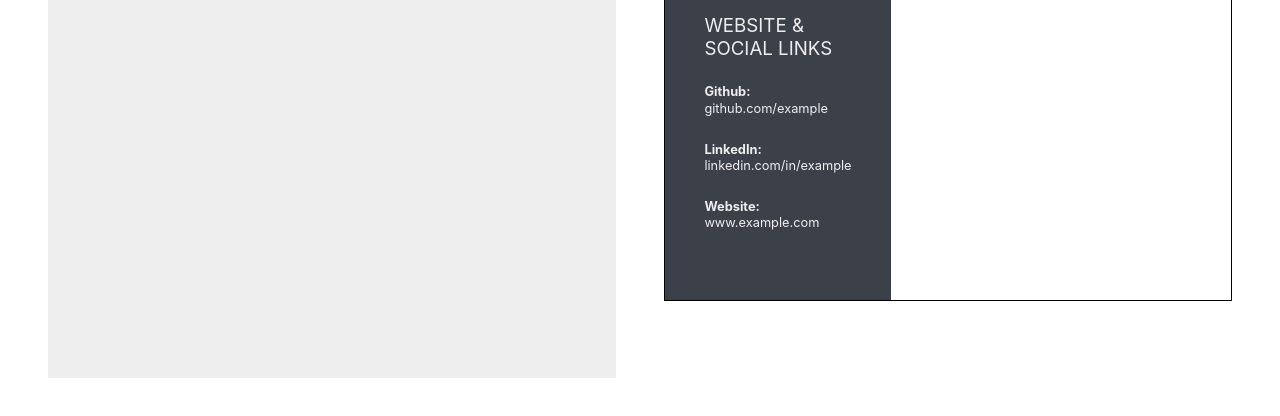
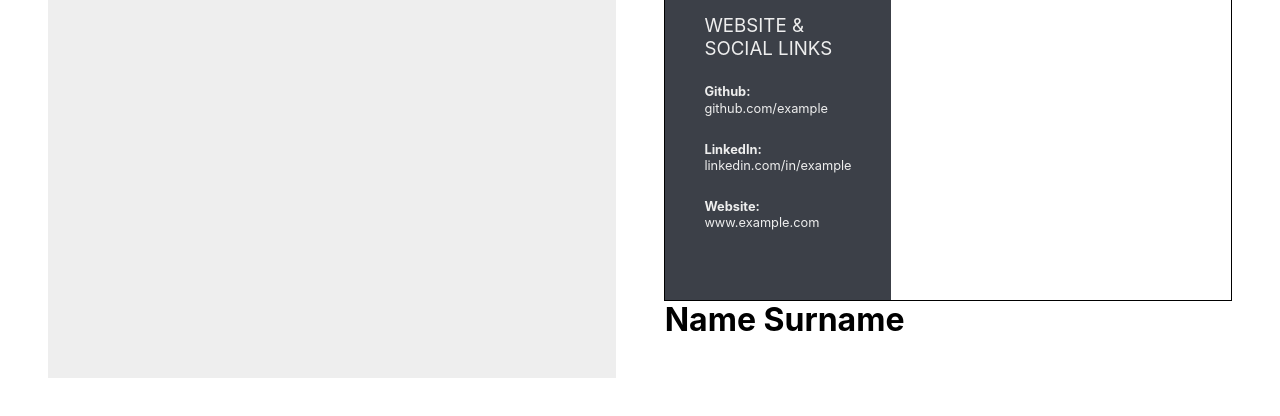
Before and after one commit to av-erencelik/cv-project, a React (Create React App) app: page / in a window 1280 px wide. Shown: the part 941-1357 px from the top of the page. Built offline with nearby package versions, Linux system fonts and the light colour scheme.

Commit message:
personal info name and title

```diff
--- a/src/components/CvPreview/CvPrev.js
+++ b/src/components/CvPreview/CvPrev.js
@@ -44,7 +44,13 @@ class CvPrev extends React.Component {
             </div>
           </div>
         </div>
-        <div className="right-side"></div>
+        <div className="right-side">
+          <div className="personal-info">
+            <div className="name-title">
+              <h1 className="name">Name Surname</h1>
+            </div>
+          </div>
+        </div>
       </>
     );
   }
```
